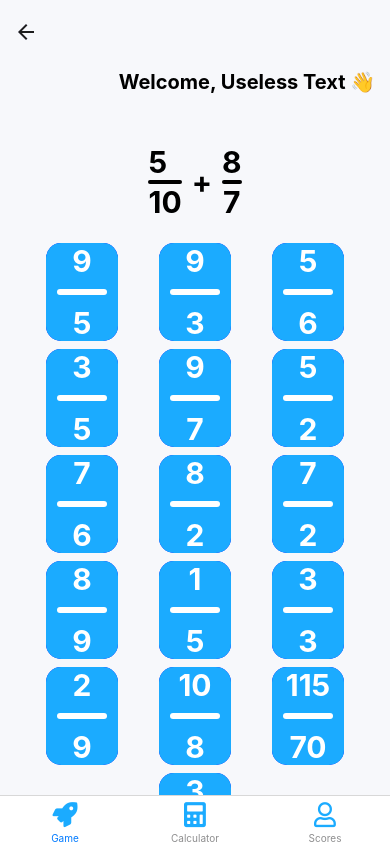
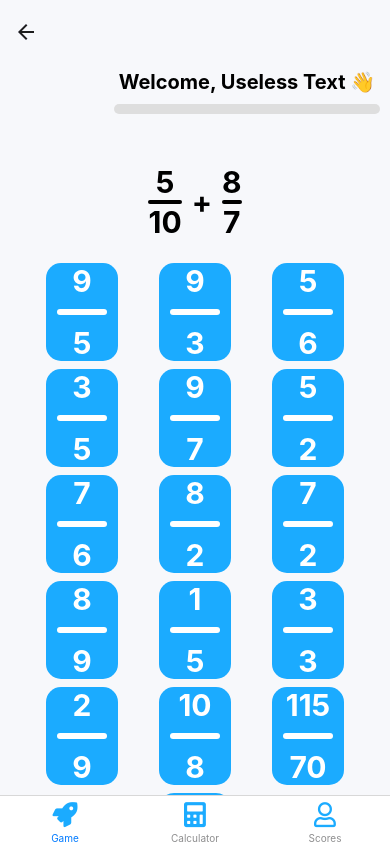
Before and after one commit to EduardoVarela0144/FractionsApp, a React Native app: screen /Game in a window 390 px wide. Both pictures are taken after a click on the button "START". Built offline with nearby package versions, Linux system fonts and the light colour scheme.

Commit message:
"Add Gif Implementation"

```diff
--- a/package.json
+++ b/package.json
@@ -12,10 +12,12 @@
     "@react-navigation/bottom-tabs": "^6.5.7",
     "@react-navigation/native": "^6.1.6",
     "@react-navigation/native-stack": "^6.9.12",
+    "axios": "^1.4.0",
     "expo": "~48.0.15",
     "expo-status-bar": "~1.4.4",
     "react": "18.2.0",
     "react-native": "0.71.8",
+    "react-native-animatable": "^1.3.3",
     "react-native-gesture-handler": "~2.9.0",
     "react-native-safe-area-context": "4.5.0",
     "react-native-screens": "~3.20.0",
--- a/src/assets/styles.js
+++ b/src/assets/styles.js
@@ -16,4 +16,48 @@ export const styles = StyleSheet.create({
     borderRadius: 25,
     borderColor: "#1BABFF",
   },
+  centeredView: {
+    flex: 1,
+    justifyContent: "center",
+    alignItems: "center",
+    marginTop: 22,
+  },
+  modalView: {
+    margin: 20,
+    backgroundColor: "white",
+    borderRadius: 20,
+    padding: 35,
+    alignItems: "center",
+    shadowColor: "#000",
+    shadowOffset: {
+      width: 0,
+      height: 2,
+    },
+    shadowOpacity: 0.25,
+    shadowRadius: 4,
+    elevation: 5,
+  },
+  button: {
+    borderRadius: 20,
+    padding: 10,
+    elevation: 2,
+    marginTop: 10,
+  },
+  buttonOpen: {
+    backgroundColor: "#F194FF",
+  },
+  buttonClose: {
+    backgroundColor: "#1BABFF",
+  },
+  textStyle: {
+    color: "white",
+    fontWeight: "bold",
+    textAlign: "center",
+  },
+  modalText: {
+    marginBottom: 15,
+    textAlign: "center",
+    fontWeight: "bold",
+    fontSize: 30,
+  },
 });
--- a/src/screens/FractionCard.js
+++ b/src/screens/FractionCard.js
@@ -1,5 +1,17 @@
 import React, { useState, useEffect } from "react";
-import { View, Text, TouchableOpacity, Alert } from "react-native";
+import {
+  View,
+  Text,
+  TouchableOpacity,
+  Alert,
+  Modal,
+  Pressable,
+  Image,
+  ActivityIndicator,
+} from "react-native";
+import { styles } from "../assets/styles";
+import * as Animatable from "react-native-animatable";
+import axios from "axios";
 
 export default function FractionCard(props) {
   const {
@@ -7,6 +19,19 @@ export default function FractionCard(props) {
     route: { params },
   } = props;
 
+  const [modalVisible, setModalVisible] = useState(false);
+  const [answer, setAnswer] = useState();
+  const [points, setPoints] = useState(0);
+  const [visible, setVisible] = useState(false);
+  const [gifUrl, setGifUrl] = useState("");
+  const [tag, setTag] = useState("");
+
+  var bar_styles = {
+    backgroundColor: "#1BABFF",
+    width: `${points}%`,
+    height: 10,
+    borderRadius: 10,
+  };
   const [fraction1, setFraction1] = useState(null);
   const [fraction2, setFraction2] = useState(null);
   const [operation, setOperation] = useState("");
@@ -108,13 +133,50 @@ export default function FractionCard(props) {
 
   const handleOptionSelect = (selectedOption) => {
     if (checkFractionsEquality(selectedOption, result)) {
-      Alert.alert("Correct!");
+      //Alert.alert("Correct!");
+      setTag("good job");
+      fetchRandomGif();
+      setAnswer("Correct!");
+      setVisible(true);
+      setPoints(points + 10);
+      setModalVisible(true);
     } else {
-      Alert.alert("Incorrect!");
+      //Alert.alert("Incorrect!");
+      setTag("bad job");
+      fetchRandomGif();
+      setAnswer("Incorrect!");
+      setModalVisible(true);
     }
 
     generateFractionsAndOperation();
   };
+
+  const HideModal = () => {
+    setModalVisible(!modalVisible);
+    setVisible(false);
+  };
+
+  const fetchRandomGif = async () => {
+    try {
+      const response = await axios.get("https://api.giphy.com/v1/gifs/random", {
+        params: {
+          api_key: "9Iy1A9JDXyAgMKPDfxOudSSllG7k5j1g",
+          tag: tag,
+        },
+      });
+
+      const gifData = response.data.data;
+      const gifUrl = gifData.images.fixed_height_downsampled.url;
+      setGifUrl(gifUrl);
+    } catch (error) {
+      console.log("Error al obtener el GIF:", error);
+    }
+  };
+
+  const color = {
+    color: answer === "Correct!" ? "#21D589" : "red",
+  };
+
   return (
     <View style={{ backgroundColor: "#F7F8FB", height: "100%" }}>
       <View style={{ marginTop: 70 }}>
@@ -123,12 +185,35 @@ export default function FractionCard(props) {
             textAlign: "right",
             paddingRight: 10,
             fontSize: 20,
-            marginBottom: 50,
             fontWeight: "bold",
+            marginBottom: 10,
           }}
         >
           Welcome, {params.name} 👋{" "}
         </Text>
+        <View
+          style={{ alignItems: "flex-end", marginBottom: 50, paddingRight: 10 }}
+        >
+          {visible && (
+            <Animatable.Text
+              animation="zoomIn"
+              duration={500}
+              style={{ fontSize: 24, fontWeight: "bold", color: "#21D589" }}
+            >
+              +1
+            </Animatable.Text>
+          )}
+          <View
+            style={{
+              backgroundColor: "#dedede",
+              width: "70%",
+              height: 10,
+              borderRadius: 10,
+            }}
+          >
+            <View style={bar_styles} />
+          </View>
+        </View>
         <View
           style={{
             flexDirection: "row",
@@ -137,7 +222,9 @@ export default function FractionCard(props) {
           }}
         >
           <View style={{ textAlign: "center" }}>
-            <Text style={{ fontSize: 30, fontWeight: "bold" }}>
+            <Text
+              style={{ fontSize: 30, fontWeight: "bold", textAlign: "center" }}
+            >
               {fraction1 && `${fraction1.numerator}`}
             </Text>
             <View
@@ -192,7 +279,6 @@ export default function FractionCard(props) {
               key={index}
               onPress={() => handleOptionSelect(option)}
               style={{
-                backgroundColor: "blue",
                 marginTop: 8,
                 width: "20%",
                 alignItems: "center",
@@ -244,6 +330,36 @@ export default function FractionCard(props) {
           ))}
         </View>
       </View>
+
+      <Modal
+        animationType="slide"
+        transparent={true}
+        visible={modalVisible}
+        onRequestClose={() => {
+          Alert.alert("Modal has been closed.");
+          setModalVisible(!modalVisible);
+        }}
+      >
+        <View style={styles.centeredView}>
+          <View style={styles.modalView}>
+            <Text style={[styles.modalText, color]}>{answer}</Text>
+            {gifUrl ? (
+              <Image
+                source={{ uri: gifUrl && gifUrl }}
+                style={{ width: 250, height: 250 }}
+              />
+            ) : (
+              <ActivityIndicator size="large" color="#1BABFF" />
+            )}
+            <Pressable
+              style={[styles.button, styles.buttonClose]}
+              onPress={HideModal}
+            >
+              <Text style={styles.textStyle}>Ok</Text>
+            </Pressable>
+          </View>
+        </View>
+      </Modal>
     </View>
   );
 }
```
Also changed, not shown: 1 other file (tests, documents, lock files or other folders).
